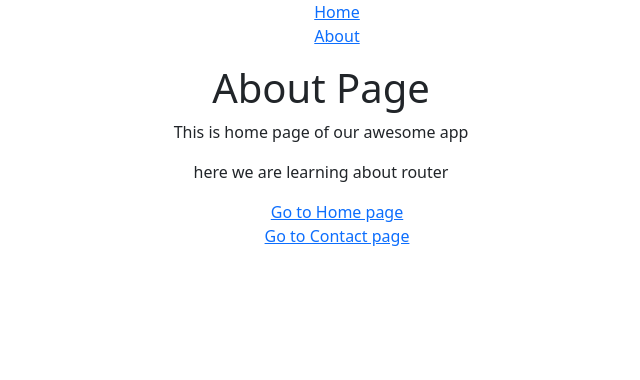
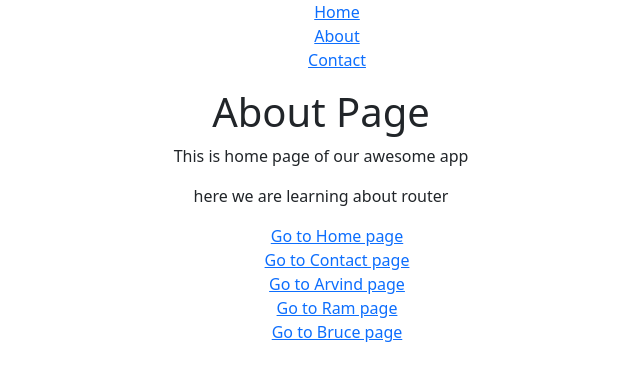
Before and after one commit to Arvindkr123/React-Learning, a React (Create React App) app: page /about in a window 1280 px wide. Shown: the top 380 px of the page, without its empty margins (319-959 px from the left). Built offline with nearby package versions, Linux system fonts and the light colour scheme.

Commit message:
Params in Router

```diff
--- a/src/About.js
+++ b/src/About.js
@@ -14,6 +14,15 @@ function About() {
                 <li>
                     <Link to="/contact">Go to Contact page</Link>
                 </li>
+                <li>
+                    <Link to="/user/Arvind">Go to Arvind page</Link>
+                </li>
+                <li>
+                    <Link to="/user/Ram">Go to Ram page</Link>
+                </li>
+                <li>
+                    <Link to="/user/Bruce">Go to Bruce page</Link>
+                </li>
             </ul>
         </div>
     )
--- a/src/App.js
+++ b/src/App.js
@@ -7,6 +7,7 @@ import Navbar from './Navbar';
 import React from 'react'
 import Page404 from './Page404';
 import Contact from './Contact';
+import User from './User';
 
 function App() {
   return (
@@ -18,6 +19,7 @@ function App() {
           <Route path='/' element={<Home />} />
           <Route path='/about' element={<About />} />
           <Route path='/contact' element={<Contact/>} />
+          <Route path='/user/:name' element={<User/>} />
           <Route path='/*' element={<Page404/>} />
         </Routes>
       {/* <Navbar/> */}
--- a/src/Navbar.js
+++ b/src/Navbar.js
@@ -6,6 +6,8 @@ function Navbar() {
             <ul style={{listStyle:'none'}}>
                 <li><Link to="/">Home</Link><br /></li>
                 <li><Link to="/about">About</Link></li>
+                <li><Link to="/contact">Contact</Link></li>
+                {/* <li><Link to="/user/:name">User</Link></li> */}
             </ul>
         </div>
     )
--- /dev/null
+++ b/src/User.js
@@ -0,0 +1,13 @@
+import React from 'react'
+import { useParams } from 'react-router-dom';
+function User() {
+    const params = useParams();
+    const { name } = params;
+    return (
+        <div>
+            <h1>This is {name}'s Page</h1>
+        </div>
+    )
+}
+
+export default User;
```
